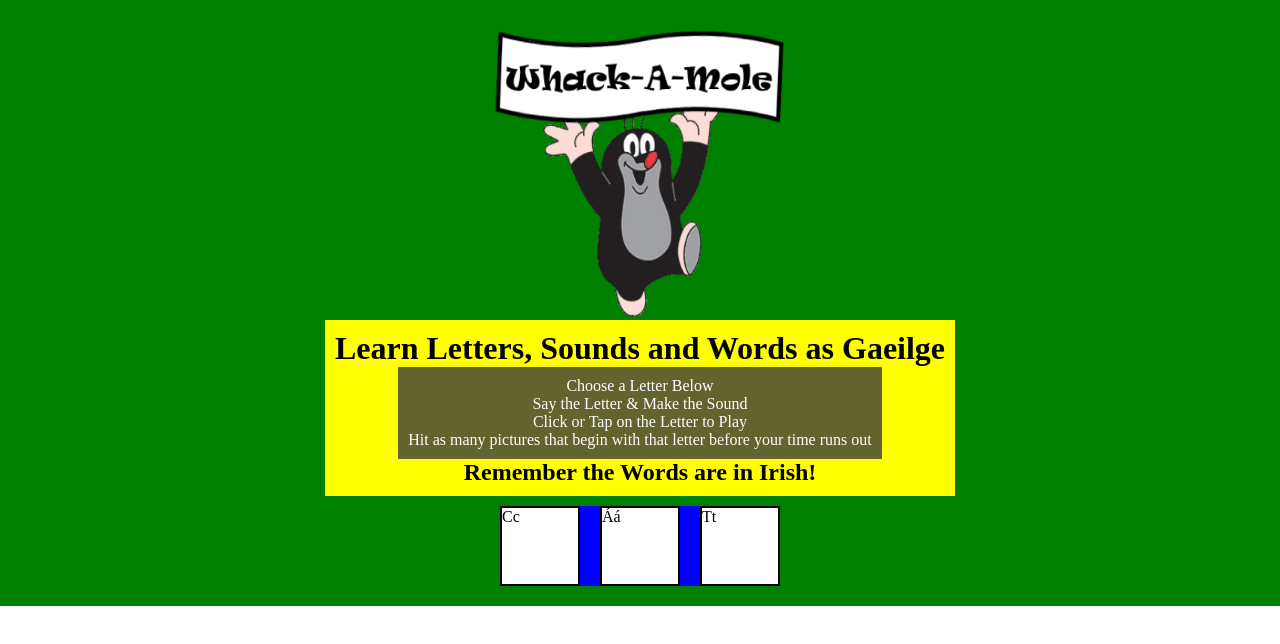
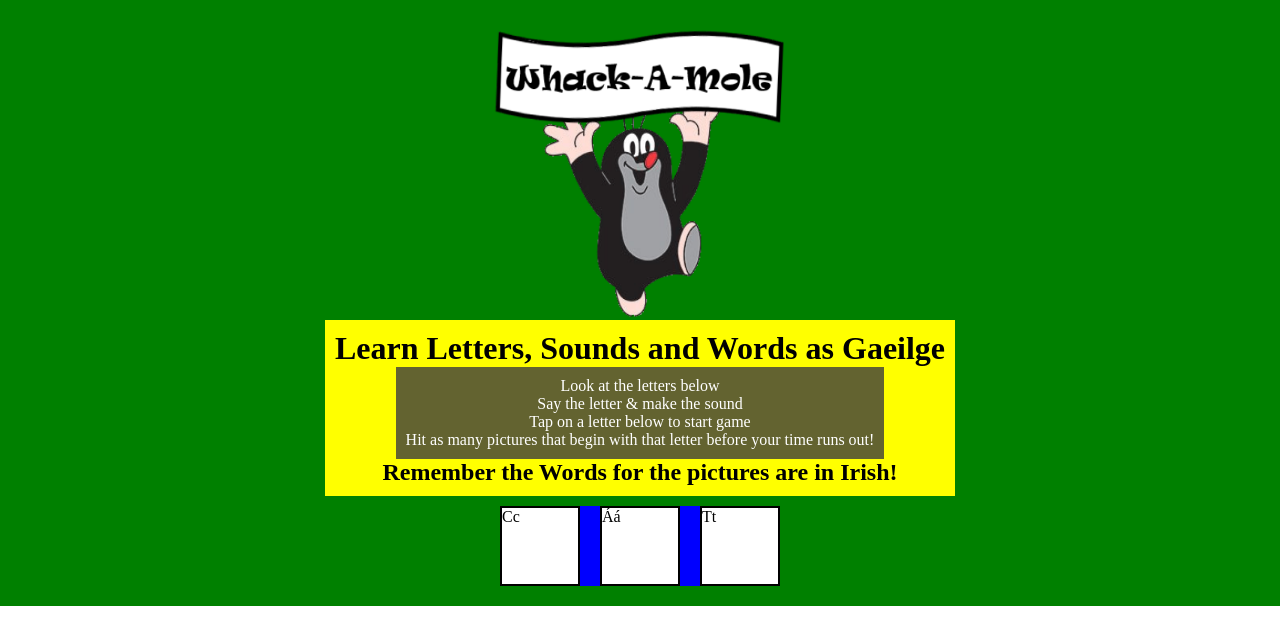
Before and after one commit to ciaraosull/whack-a-mole-draft, a plain HTML site: page index.html in a window 1280 px wide. Drawn offline with Linux system fonts and the light colour scheme.

Commit message:
Edit Game instructions in html

```diff
--- a/index.html
+++ b/index.html
@@ -20,12 +20,12 @@
         <div class="about-game">
             <h1>Learn Letters, Sounds and Words as Gaeilge</h1>
             <ul>
-                <li>Choose a Letter Below</li>
-                <li>Say the Letter & Make the Sound</li>
-                <li>Click or Tap on the Letter to Play</li>
-                <li>Hit as many pictures that begin with that letter before your time runs out</li>
+                <li>Look at the letters below</li>
+                <li>Say the letter & make the sound</li>
+                <li>Tap on a letter below to start game</li>
+                <li>Hit as many pictures that begin with that letter before your time runs out!</li>
             </ul>
-            <h2>Remember the Words are in Irish!</h2>
+            <h2>Remember the Words for the pictures are in Irish!</h2>
         </div>
         <!-- Put Images of Letters in CSS and Link each to corresponding Letter Round Html page-->
         <div class="home-letters-contianer">
```
